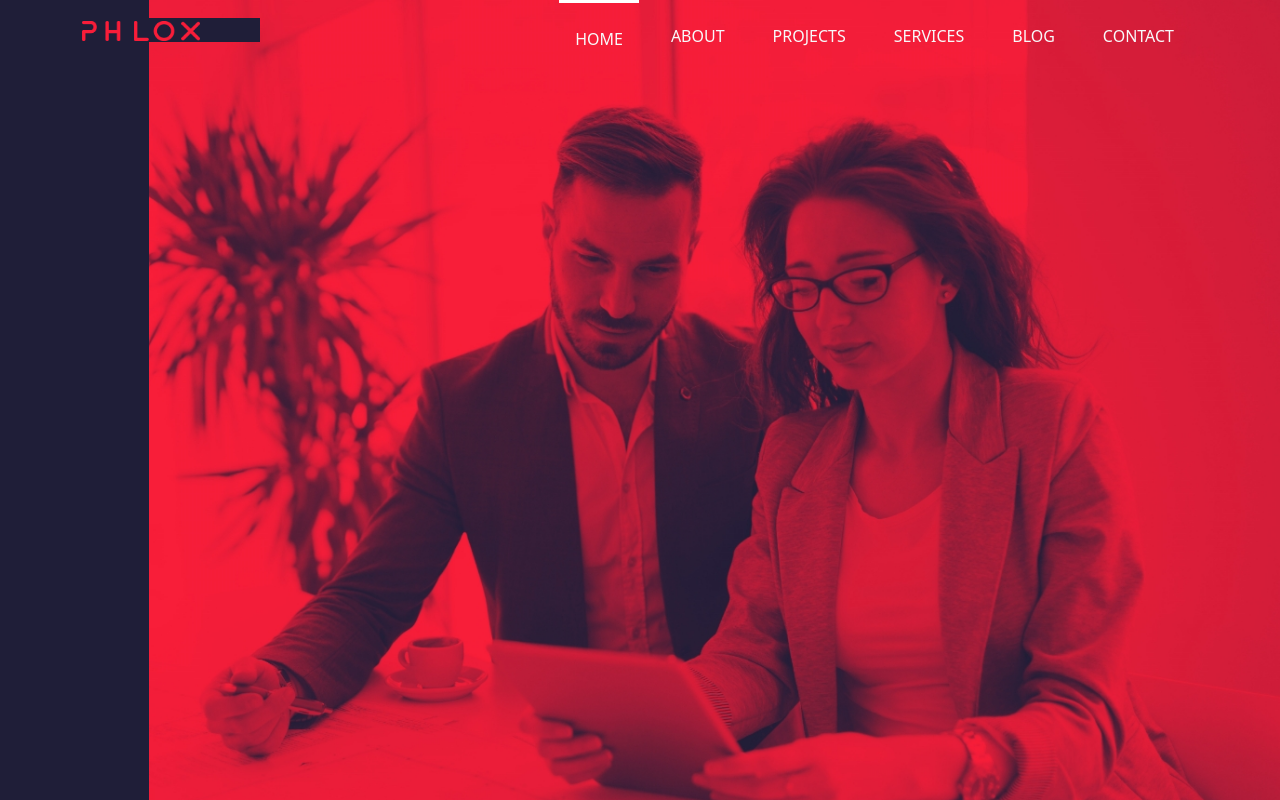
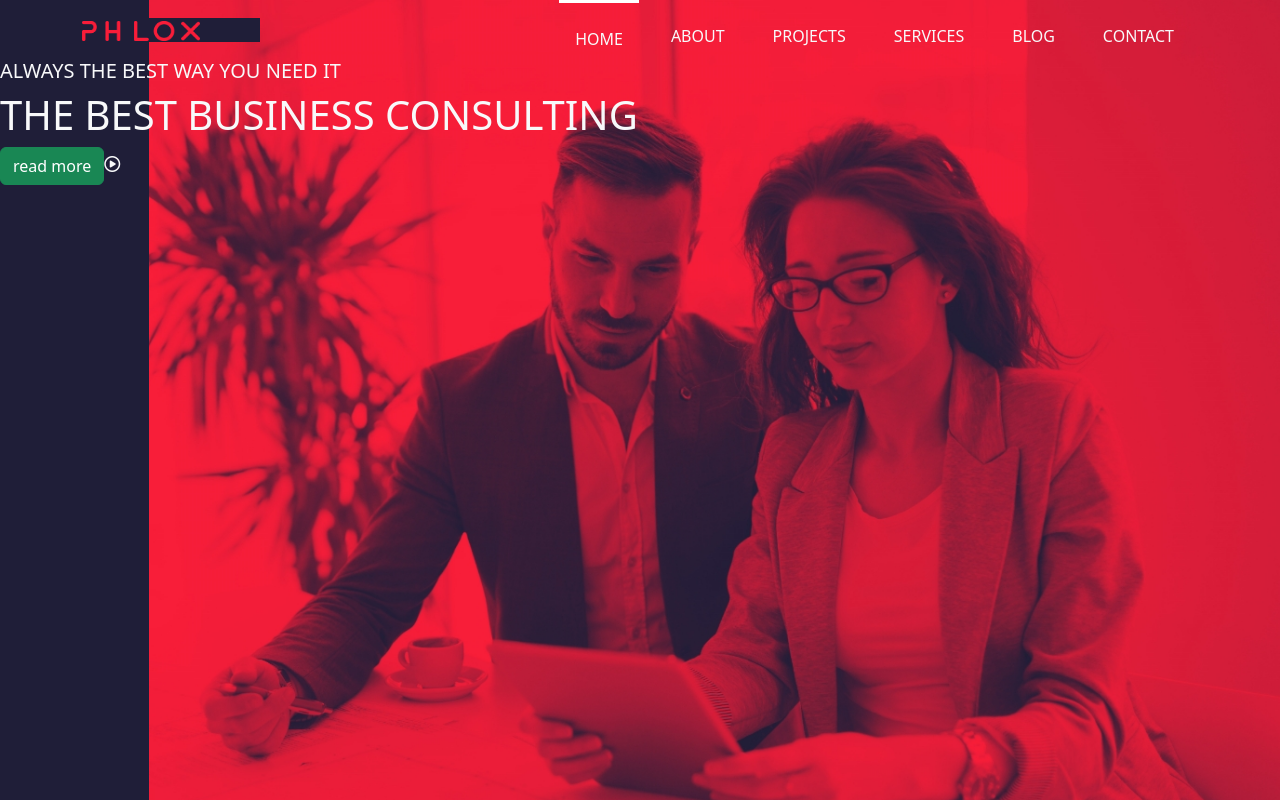
Before and after one commit to ericaostini/proj-html-vuejs, a Vue app: page / in a window 1280 px wide. Shown: the top 800 px of the page. Built offline with nearby package versions, Linux system fonts and the light colour scheme.

Commit message:
add title and button in header component

```diff
--- a/src/components/Header.vue
+++ b/src/components/Header.vue
@@ -15,6 +15,12 @@
                     </ul>
                 </div>
             </div>
+        </div>
+        <div class="text-light text-uppercase w-50">
+            <h5>Always the best way you need it</h5>
+            <h1>The best business consulting</h1>
+            <button class="btn btn-success">read more</button>
+            <i class="fa-regular fa-circle-play"></i>
         </div>
     </header>
 </template>
```
